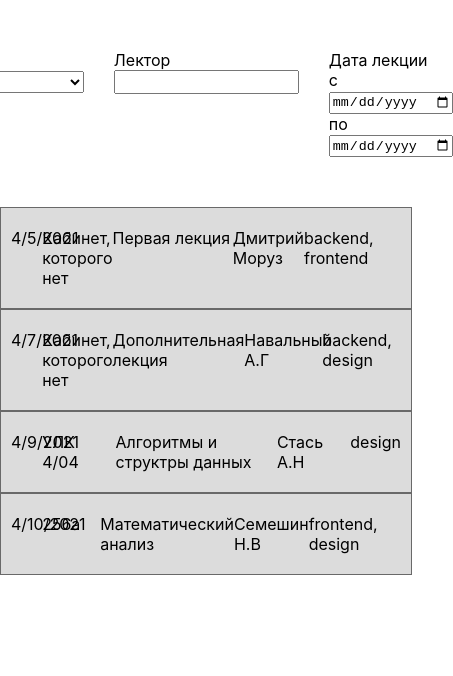
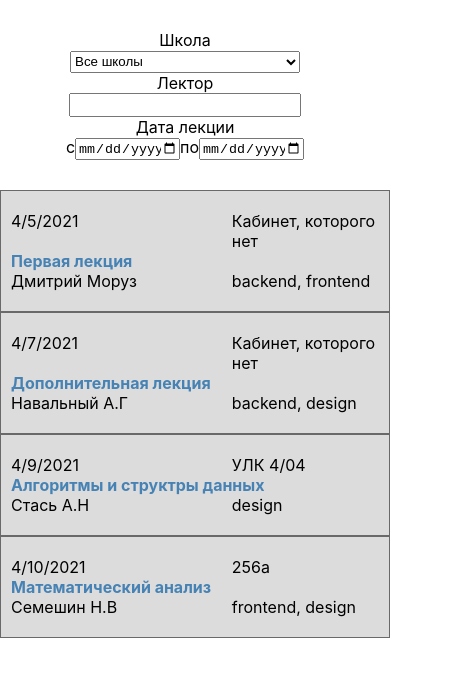
Before and after one commit to RadJix/timetable, a React (Create React App) app: page / in a window 390 px wide. Shown: the top 676 px of the page, 453 px wide, since content can reach past the window. Built offline with nearby package versions, Linux system fonts and the light colour scheme.

Commit message:
styling and adaptation

```diff
--- a/package.json
+++ b/package.json
@@ -2,11 +2,13 @@
   "name": "practice",
   "version": "0.1.0",
   "private": true,
+  "homepage": "https://radjix.github.io/timetable/",
   "dependencies": {
     "@testing-library/jest-dom": "^5.11.6",
     "@testing-library/react": "^11.2.2",
     "@testing-library/user-event": "^12.6.0",
     "axios": "^0.21.1",
+    "gh-pages": "^3.1.0",
     "react": "^17.0.1",
     "react-dom": "^17.0.1",
     "react-redux": "^7.2.2",
@@ -18,7 +20,9 @@
     "start": "react-scripts start",
     "build": "react-scripts build",
     "test": "react-scripts test",
-    "eject": "react-scripts eject"
+    "eject": "react-scripts eject",
+    "deploy": "gh-pages -d  build",
+    "predeploy": "npm run build"
   },
   "eslintConfig": {
     "extends": [
--- a/src/components/header/Header.module.css
+++ b/src/components/header/Header.module.css
@@ -1,26 +1,3 @@
-/*.header {
-    background-color: red;
-    grid-area: header;
-    padding: 15px 0;
-    width: 100%;
-    margin: 0 auto;
-    display: grid;
-    grid-template: 1fr / 1fr minmax(auto, 1px) 1fr;
-}
-
-.nav {
-    display: grid;
-    grid-auto-flow: column;
-}*/
-
-.header {
-}
-
-/*.nav {
-    display: flex;
-    margin: 20px auto;
-}*/
-
 .schools, .lecturers, .date {
     display: block;
     margin-right: 30px;
@@ -42,5 +19,25 @@ input, select {
 .search__form {
     display: flex;
     justify-content: center;
-    padding: 50px 0;
+    padding: 30px 0;
 }
+
+@media screen and (max-width: 800px){
+    .search__form {
+        display: block;
+        width: 400px;
+        text-align: center;
+        margin: 0 auto;
+    }
+    .school {
+        width: 230px;
+        height: 22px;
+    }
+    .lecturerName{
+        width: 224px;
+    }
+
+    .start, .end {
+        width: 100px;
+    }
+}
--- a/src/components/main/table/Table.module.css
+++ b/src/components/main/table/Table.module.css
@@ -1,27 +1,27 @@
-.table{
-    display: flex;
-    width: 100%;
+
+.table {
+    display: grid;
+    grid-template-columns: 1fr 2fr 4fr 2fr 1fr;
     background-color: #DCDCDC;
+    border: 1px solid #696969;
     padding: 20px 10px;
-    border: 1px solid #696969;
-}
-
-.date {
-    width: 8%;
-}
-
-.place {
-    width: 20%;
 }
 
 .description {
-    width: 44%;
+    color: #4682B4;
+    font-weight: bold;
 }
 
-.teachers {
-    width: 20%;
+@media screen and (max-width: 800px){
+    .table {
+        display: grid;
+        grid-template-columns: 3fr 2fr;
+        background-color: #DCDCDC;
+        border: 1px solid #696969;
+        padding: 20px 10px;
+
+    }
+    .description {
+        grid-column: 1/3;
+    }
 }
-
-.school {
-    width: 8%;
-}
```
Also changed, not shown: 2 other files (tests, documents, lock files or other folders).
